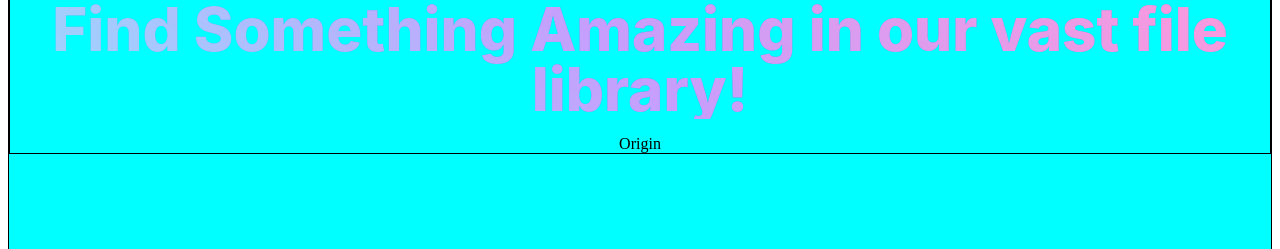
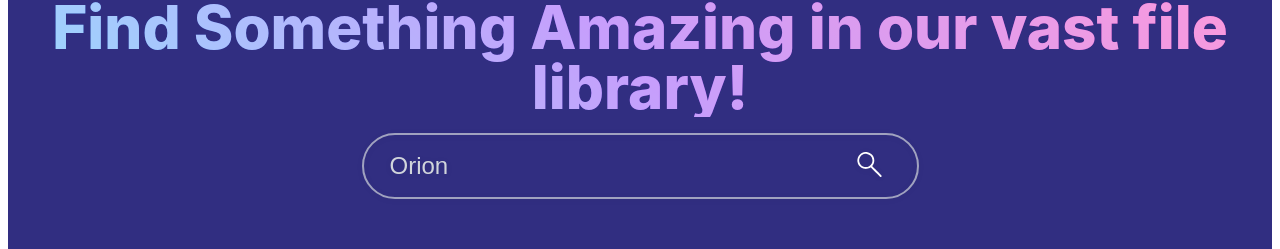
Before and after one commit to J-DouglasLira/nasa-api, a React (Vite) app: page / in a window 1280 px wide. Shown: the part 93-342 px from the top of the page. Built offline with nearby package versions, Linux system fonts and the light colour scheme.

Commit message:
style: add styles

```diff
--- a/src/pages/home/index.tsx
+++ b/src/pages/home/index.tsx
@@ -1,5 +1,8 @@
 import { Container } from "./styles"
 import NasaIcon from "../../assets/nasa-icon.svg"
+import LupaIcon from "../../assets/lupa-icon.svg"
+ /* https://www.figma.com/file/Zov3N8u7Qeu3qUMsLdCxW7/NASA-Search-(Community)?node-id=9%3A3498
+ */
 
 function Home() {
 
@@ -17,9 +20,16 @@ function Home() {
         <div className="subtitle">
           Find Something Amazing in our vast file library!
         </div>
-        <div className="search">
-          Origin
+        <div className="searchContainer">
+            <input type="text" placeholder="Orion"/>
+            <button >
+              <img src={LupaIcon} alt="Nasa Icon"  />
+            </button>
+
         </div>
+      </div>
+      <div className="results">
+
       </div>
     </Container>
   )
--- a/src/pages/home/styles.ts
+++ b/src/pages/home/styles.ts
@@ -1,16 +1,14 @@
 import styled from "styled-components";
 
 export const Container = styled.div`
-  border: 1px solid black;
   height: 100vh;
-  background: cyan;
+  background: ${({ theme }) => ` ${theme.colors.primary.backGroundColor}`};
   .header {
     display: flex;
     flex-direction: column;
     align-items: center;
     padding: 0px;
     gap: 16px;
-    border: 1px solid black;
   }
   .app-logo {
     display: flex;
@@ -44,4 +42,35 @@ export const Container = styled.div`
     background-clip: text;
     text-fill-color: transparent;
   }
+  .searchContainer {
+    display: flex;
+    width: 505px;
+    align-items: center;
+    border: 2px solid rgba(209, 213, 219, 0.7);
+    padding: 16px 24px;
+    filter: drop-shadow(0px 1.57895px 3.15789px rgba(0, 0, 0, 0.05));
+    border-radius: 33.1579px;
+    input {
+      border: none;
+      background: none;
+      width: calc(100% - 25px);
+      font-size: 24px;
+      outline: none;
+      color: #ffffff;
+      ::placeholder {
+        color: #d1d5db;
+      }
+    }
+    button {
+      background: transparent;
+      outline: none;
+      border: none;
+      cursor: pointer;
+      img {
+        width: 35px;
+        height: 25px;
+        filter: invert(1);
+      }
+    }
+  }
 `;
```
